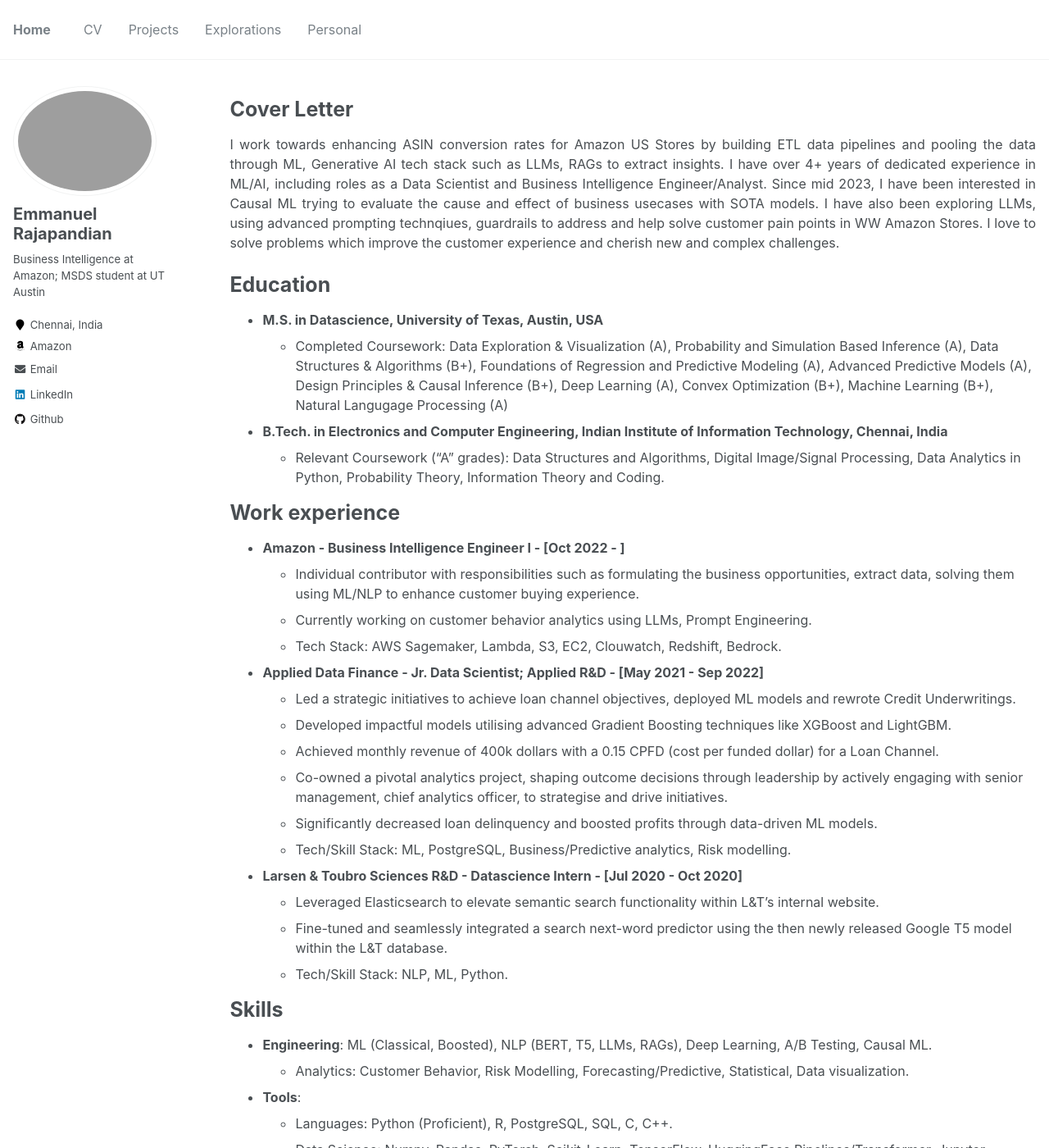
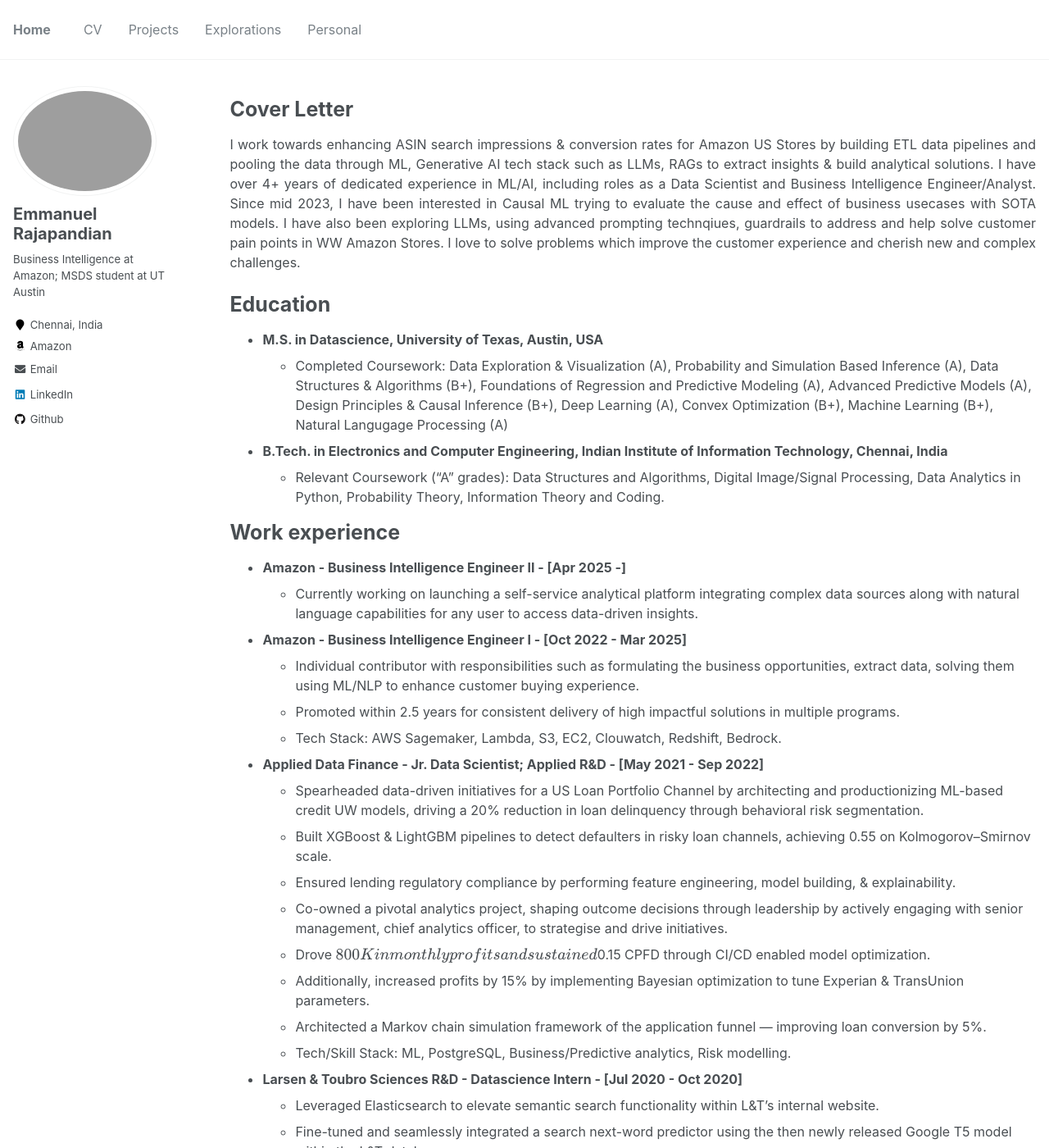
Before and after one commit to emmanuelrajapandian/emmanuelrajapandian.github.io, a Jekyll site: the page built from _pages/cv.md, in a window 1280 px wide and 1400 px high. Shown: the whole window at 82% size. Built offline with Jekyll 4.4.1, drawn with Linux system fonts in a browser that asks for light colours; formulas are drawn with MathJax 3; some of the changed text lies outside the part shown.

Commit message:
Update cv.md

```diff
--- a/_pages/cv.md
+++ b/_pages/cv.md
@@ -12,7 +12,7 @@
 Cover Letter
 ======
 <p align="justify">
-I work towards enhancing ASIN conversion rates for Amazon US Stores by building ETL data pipelines and pooling the data through ML, Generative AI tech stack such as LLMs, RAGs to extract insights. I have over 4+ years of dedicated experience in ML/AI, including roles as a Data Scientist and Business Intelligence Engineer/Analyst. Since mid 2023, I have been interested in Causal ML trying to evaluate the cause and effect of business usecases with SOTA models. I have also been exploring LLMs, using advanced prompting technqiues, guardrails to address and help solve customer pain points in WW Amazon Stores. I love to solve problems which improve the customer experience and cherish new and complex challenges. </p>
+I work towards enhancing ASIN search impressions & conversion rates for Amazon US Stores by building ETL data pipelines and pooling the data through ML, Generative AI tech stack such as LLMs, RAGs to extract insights & build analytical solutions. I have over 4+ years of dedicated experience in ML/AI, including roles as a Data Scientist and Business Intelligence Engineer/Analyst. Since mid 2023, I have been interested in Causal ML trying to evaluate the cause and effect of business usecases with SOTA models. I have also been exploring LLMs, using advanced prompting technqiues, guardrails to address and help solve customer pain points in WW Amazon Stores. I love to solve problems which improve the customer experience and cherish new and complex challenges. </p>
 
 <br />
 
@@ -26,18 +26,24 @@
 
 Work experience
 ======
-* **Amazon - Business Intelligence Engineer I - [Oct 2022 - ]**
+* **Amazon - Business Intelligence Engineer II - [Apr 2025 -]**
+  * Currently working on launching a self-service analytical platform integrating complex data sources along with natural language capabilities for any user to access data-driven insights.
+
+
+* **Amazon - Business Intelligence Engineer I - [Oct 2022 - Mar 2025]**
   * Individual contributor with responsibilities such as formulating the business opportunities, extract data, solving them using ML/NLP to enhance customer buying experience.
-  * Currently working on customer behavior analytics using LLMs, Prompt Engineering.
+  * Promoted within 2.5 years for consistent delivery of high impactful solutions in multiple programs.
   * Tech Stack: AWS Sagemaker, Lambda, S3, EC2, Clouwatch, Redshift, Bedrock.
 
 
 * **Applied Data Finance - Jr. Data Scientist; Applied R&D - [May 2021 - Sep 2022]**
-  * Led a strategic initiatives to achieve loan channel objectives, deployed ML models and rewrote Credit Underwritings.
-  * Developed impactful models utilising advanced Gradient Boosting techniques like XGBoost and LightGBM.
-  * Achieved monthly revenue of 400k dollars with a 0.15 CPFD (cost per funded dollar) for a Loan Channel.
+  * Spearheaded data-driven initiatives for a US Loan Portfolio Channel by architecting and productionizing ML-based credit UW models, driving a 20% reduction in loan delinquency through behavioral risk segmentation.
+  * Built XGBoost & LightGBM pipelines to detect defaulters in risky loan channels, achieving 0.55 on Kolmogorov–Smirnov scale.
+  * Ensured lending regulatory compliance by performing feature engineering, model building, & explainability.
   * Co-owned a pivotal analytics project, shaping outcome decisions through leadership by actively engaging with senior management, chief analytics officer, to strategise and drive initiatives.
-  * Significantly decreased loan delinquency and boosted profits through data-driven ML models.
+  * Drove $800K in monthly profits and sustained $0.15 CPFD through CI/CD enabled model optimization.
+  * Additionally, increased profits by 15% by implementing Bayesian optimization to tune Experian & TransUnion parameters.
+  * Architected a Markov chain simulation framework of the application funnel — improving loan conversion by 5%.
   * Tech/Skill Stack: ML, PostgreSQL, Business/Predictive analytics, Risk modelling.
 
 
@@ -49,14 +55,12 @@
 
 Skills
 ======
-* **Engineering**: ML (Classical, Boosted), NLP (BERT, T5, LLMs, RAGs), Deep Learning, A/B Testing, Causal ML.
-  * Analytics: Customer Behavior, Risk Modelling, Forecasting/Predictive, Statistical, Data visualization.
-* **Tools**:
-  * Languages: Python (Proficient), R, PostgreSQL, SQL, C, C++.
-  * Data Science: Numpy, Pandas, PyTorch, Scikit-Learn, TensorFlow, HuggingFace Pipelines/Transformer, Jupyter Notebook.
-  * Cloud: AWS Sagemaker, Lambda, S3, EC2, ETL, Clouwatch, Redshift, Bedrock, VScode.
-* **Operating system**: MacOS, Windows, Linux.
-* **Soft Skills**: Leadership, Ownership, Business Document Writing, Public Speaking, Critical Thinking, Problem Solving.
+* **ML Techniques**: Regression, Classification, Boosted ML, Recommendation, Ranking, Causal ML.
+* **Frameworks**: PyTorch, Scikit-Learn, TensorFlow, HuggingFace Pipelines, Transformer.
+* **Cloud/Tools**: AWS (Sagemaker, Lambda, Glue, Athena, S3, Cloudwatch, Redshift, Bedrock), QuickSight, DataGrip.
+* **LLMS & AI**: Mistral, GPT-3.5, Claude, T5, BERT, LangChain, RAG, vLLM.
+* **Languages**: Python, PostgreSQL, SQL, Spark SQL, Scala, R.
+* **Soft Skills**: Ownership, Leadership, Agile Mindset, Adaptability, Communication, Business Document Writing.
 
 
 Projects
```
